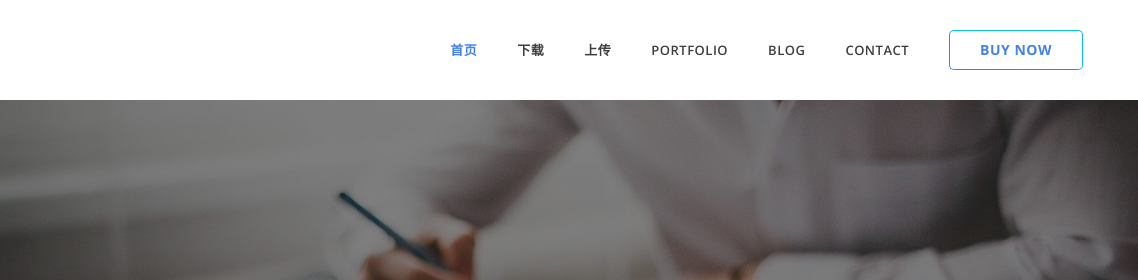
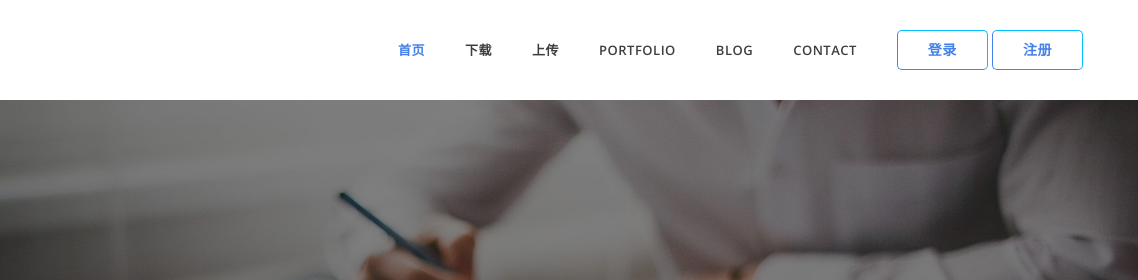
Before and after one commit to BashuMiddleSchool/2021did-html, a plain HTML site: page index.html in a window 1280 px wide. Shown: the top 280 px of the page, 142-1280 px from the left. Drawn offline with nearby package versions, Linux system fonts and the light colour scheme; files whose address does not match are found by name; a web font is replaced by a local one.

Commit message:
Update index.html

```diff
--- a/index.html
+++ b/index.html
@@ -60,7 +60,8 @@
                             <li><a href="corporate-contact.html">Contact</a></li>
                         </ul>
                     </nav>
-                    <a href="#" class="btn btn-border-gradient  btn-hover-gradient">buy now</a>
+                    <a href="login.html" class="btn btn-border-gradient  btn-hover-gradient">登录</a>
+                    <a href="register.html" class="btn btn-border-gradient  btn-hover-gradient">注册</a>
                 </div>
                 <!--Mobile Menu-->
                 <div class="mobile-menu multi-page text-black"></div>
```
